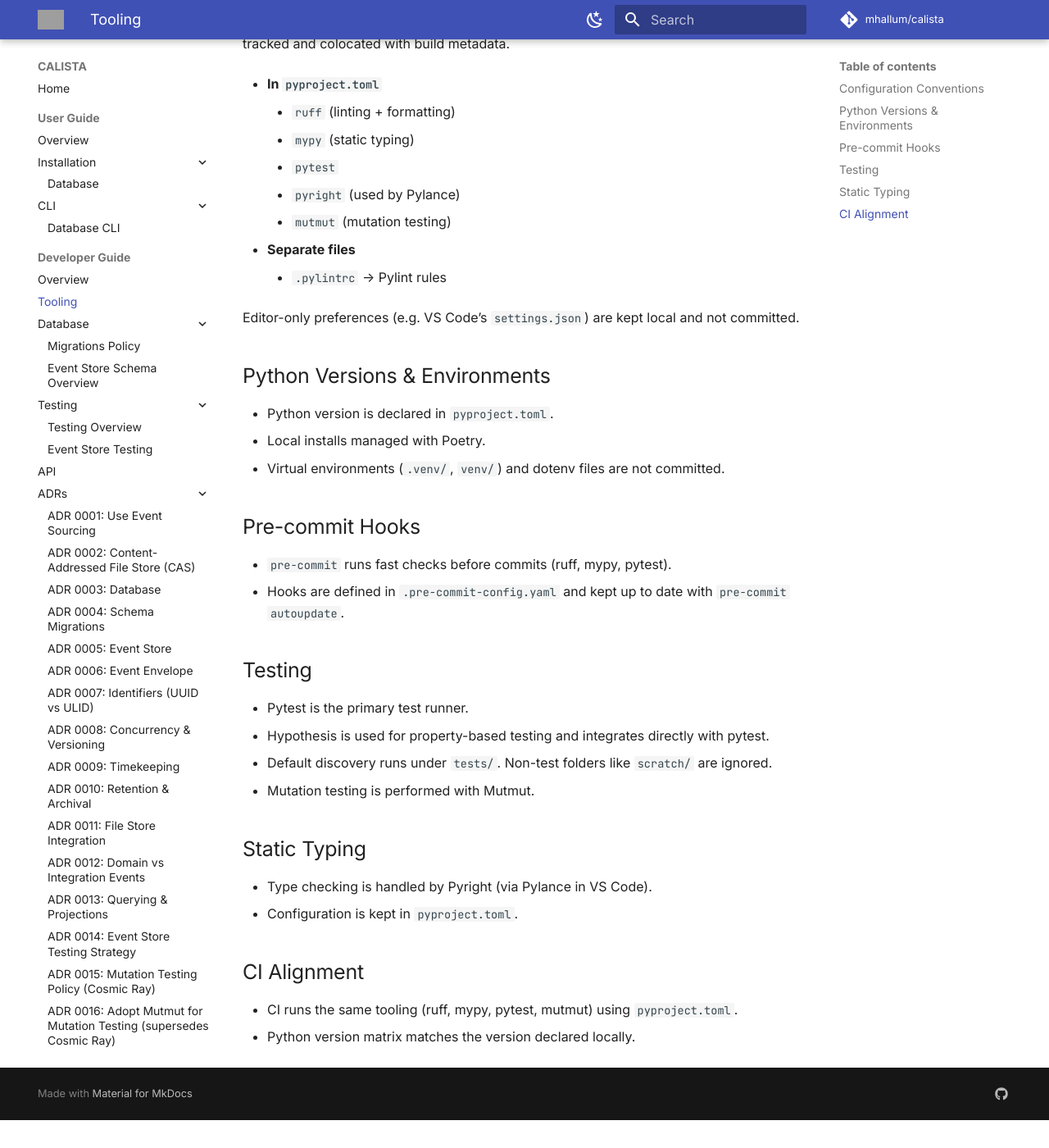
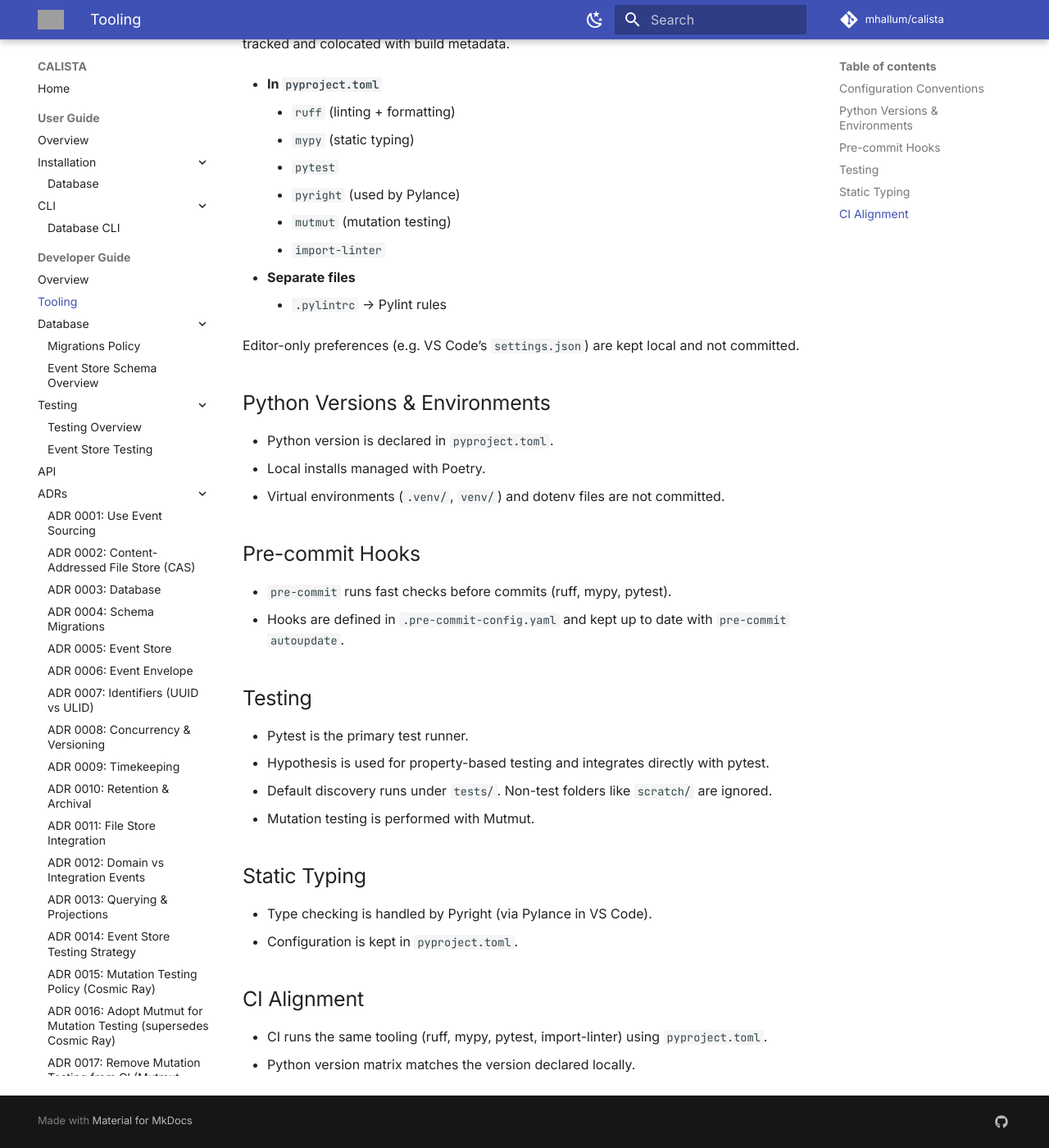
Before and after one commit to mhallum/calista, an MkDocs documentation site: the page built from docs/dev/tooling.md, in a window 1280 px wide and 1400 px high, scrolled down 281 px. Shown: the whole window at 82% size. Built offline with MkDocs 1.6.1 and Material for MkDocs 9.7.7, drawn with Linux system fonts in a browser that asks for light colours; comment, search, counter and statistics services are not loaded; before the commit the page ends 1647 px from its top, so only the background shows below that; grey boxes are pictures that could not be loaded.

Commit message:
docs(dev): update tooling.md to include import-linter

```diff
--- a/docs/dev/tooling.md
+++ b/docs/dev/tooling.md
@@ -12,6 +12,7 @@
     - `pytest`
     - `pyright` (used by Pylance)
     - `mutmut` (mutation testing)
+    - `import-linter`
 
 - **Separate files**
     - `.pylintrc` → Pylint rules
@@ -43,5 +44,5 @@
 
 ## CI Alignment
 
-- CI runs the same tooling (ruff, mypy, pytest, mutmut) using `pyproject.toml`.
+- CI runs the same tooling (ruff, mypy, pytest, import-linter) using `pyproject.toml`.
 - Python version matrix matches the version declared locally.
```
